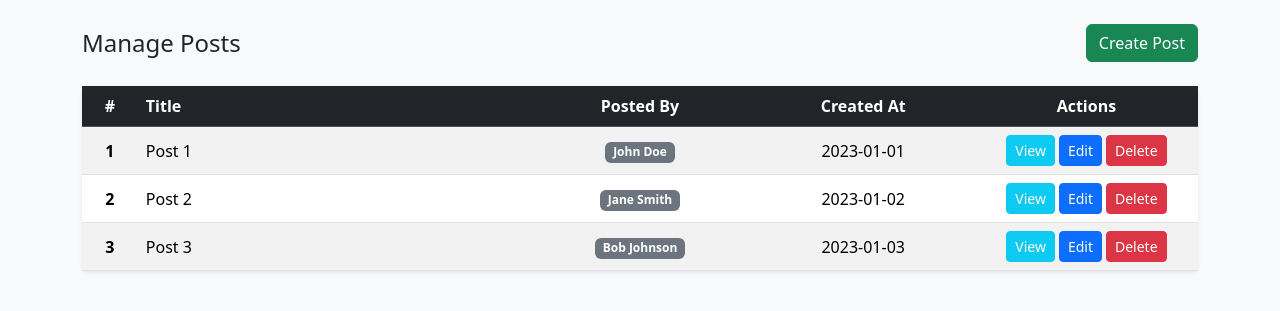
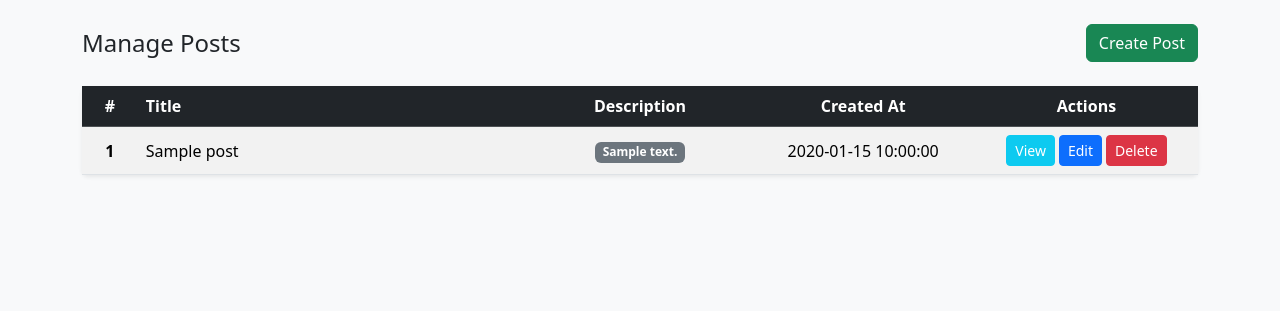
Before and after one commit to mohamedyasser951/blog, a Laravel app: page /posts in a window 1280 px wide. Shown: the part 56-367 px from the top of the page. Run offline with Laravel 12, Linux system fonts and the light colour scheme; tables that the repository leaves empty hold one stand-in row (values such as "Sample post").

Commit message:
Refactor PostController to use Eloquent for data retrieval and update create view to include user selection

```diff
--- a/app/Http/Controllers/PostController.php
+++ b/app/Http/Controllers/PostController.php
@@ -2,73 +2,32 @@
 
 namespace App\Http\Controllers;
 
+use App\Models\Post;
+use App\Models\User;
 use Illuminate\Http\Request;
 
 class PostController extends Controller
 {
     public function index()
     {
-        $allPosts = [
-
-            [
-                "id" => 1,
-                "title" => "Post 1",
-                "posted_by" => "John Doe",
-                "created_at" => "2023-01-01",
-            ],
-            [
-                "id" => 2,
-                "title" => "Post 2",
-                "posted_by" => "Jane Smith",
-                "created_at" => "2023-01-02"
-            ],
-            [
-                "id" => 3,
-                "title" => "Post 3",
-                "posted_by" => "Bob Johnson",
-                "created_at" => "2023-01-03"
-            ],
-
-        ];
+        $allPosts = Post::all();
         return view('posts.index', ["posts" => $allPosts]);
     }
 
     public function show($postId)
     {
-        $allPosts = [
-            [
-                "id" => 1,
-                "title" => "Post 1",
-                "description" => "This is the description for Post 1.",
-                "posted_by" => "John Doe",
-                "created_at" => "2023-01-01",
-            ],
-            [
-                "id" => 2,
-                "title" => "Post 2",
-                "description" => "This is the description for Post 2.",
-                "posted_by" => "Jane Smith",
-                "created_at" => "2023-01-02"
-            ],
-            [
-                "id" => 3,
-                "title" => "Post 3",
-                "description" => "This is the description for Post 3.",
-                "posted_by" => "Bob Johnson",
-                "created_at" => "2023-01-03"
-            ],
-
-        ];
-        $post = collect($allPosts)->firstWhere('id', $postId);
-        if (!$post) {
-            abort(404);
-        }
-        return view('posts.show', ["post" => $post]);
+        $singlePostFromDb = Post::findOrFail($postId);
+        // if (!$singlePostFromDb) {
+        //     abort(404);
+        // }
+        return view('posts.show', ["post" => $singlePostFromDb]);
     }
 
     public function create()
     {
-        return view("posts.create");
+        $users = User::all();
+
+        return view("posts.create", ['users' => $users]);
     }
 
     public function store()
@@ -76,10 +35,20 @@ class PostController extends Controller
         // $data =$_POST;
         // return $data;
 
-        // $title = request()->title;
-        // $description = request()->description;
+        $title = request()->title;
+        $description = request()->description;
+        // $posted_by = request()->posted_by;
 
-        $data = request()->all();
+        // $post = new Post;
+        // $post->title = $title;
+        // $post->description = $description;
+        // // $post->posted_by = $posted_by;
+        // $post->save();
+        Post::create([
+            "title" => $title,
+            "description" => $description,
+        ]);
+
         return to_route("posts.index");
     }
 
--- /dev/null
+++ b/app/Models/Post.php
@@ -0,0 +1,15 @@
+<?php
+
+namespace App\Models;
+
+use Illuminate\Database\Eloquent\Model;
+
+class Post extends Model
+{
+    //
+    protected $fillable = [
+        "title",
+        "description"
+    ]
+    ;
+}
--- a/resources/views/posts/index.blade.php
+++ b/resources/views/posts/index.blade.php
@@ -19,7 +19,7 @@
                             <tr>
                                 <th scope="col" style="width: 5%;">#</th>
                                 <th scope="col" class="text-start" style="width: 35%;">Title</th>
-                                <th scope="col" style="width: 20%;">Posted By</th>
+                                <th scope="col" style="width: 20%;">Description</th>
                                 <th scope="col" style="width: 20%;">Created At</th>
                                 <th scope="col" style="width: 20%;">Actions</th>
                             </tr>
@@ -27,14 +27,14 @@
                         <tbody>
                             @foreach ($posts as $post)
                                 <tr>
-                                    <th scope="row">{{ $post['id'] }}</th>
-                                    <td class="text-start">{{ $post['title'] }}</td>
+                                    <th scope="row">{{ $post->id }}</th>
+                                    <td class="text-start">{{ $post->title }}</td>
                                     <td>
                                         <span class="badge bg-secondary">
-                                            {{ $post['posted_by'] }}
+                                            {{ $post->description }}
                                         </span>
                                     </td>
-                                    <td>{{ $post['created_at'] }}</td>
+                                    <td>{{ $post->created_at }}</td>
                                     <td>
                                         <div class="d-flex justify-content-center gap-1">
                                             <a href="{{ route('posts.show', $post['id'])}}" class="btn btn-info btn-sm text-white">View</a>
```
Also changed, not shown: resources/views/posts/create.blade.php (+10 -31 lines), resources/views/posts/show.blade.php (+4 -4 lines), database/migrations/2026_10_29_181416_create_posts_table.php (added).
